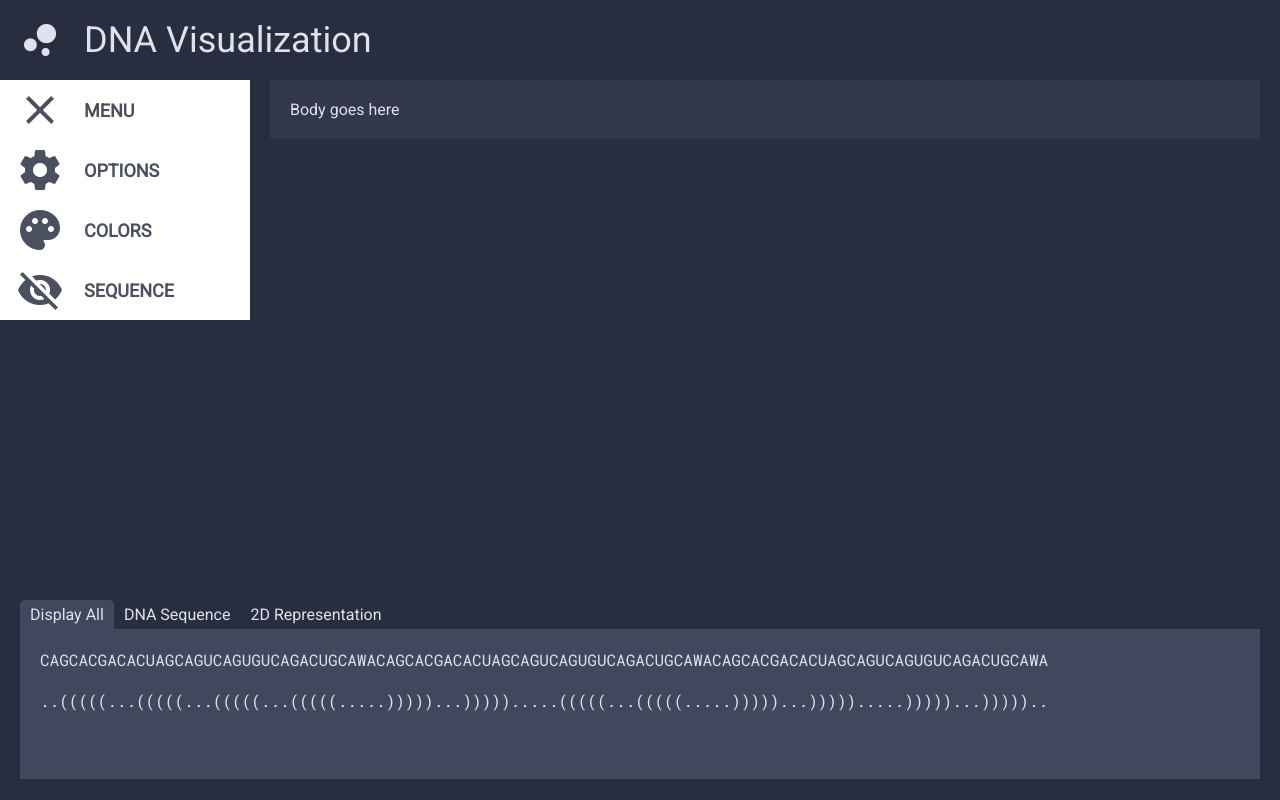
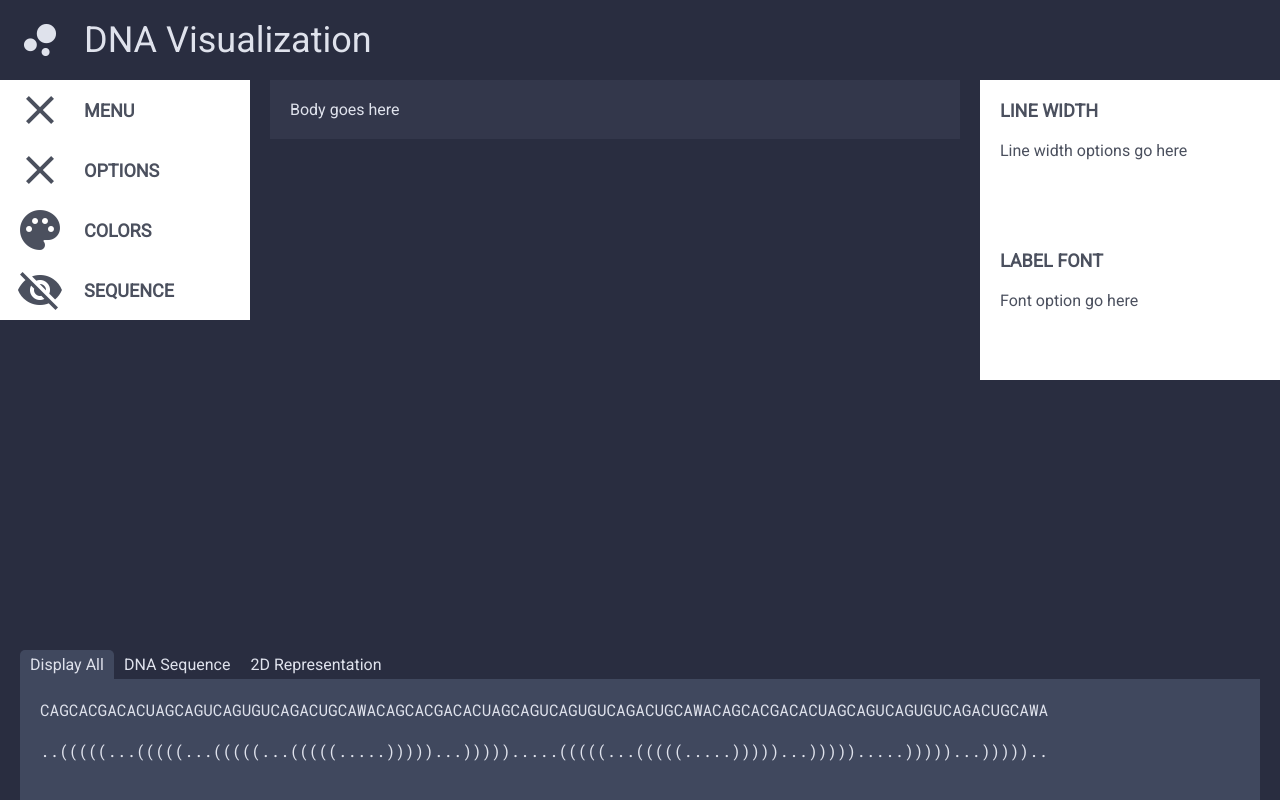
Before and after one commit to tom-ogasawara/dna, a React (Create React App) app: page / in a window 1280 px wide. Built offline with nearby package versions, Linux system fonts and the light colour scheme; the HTML template or start-up script is replaced by a standard one.

Commit message:
Update menu styling

```diff
--- a/src/components/Colors/index.js
+++ b/src/components/Colors/index.js
@@ -5,8 +5,9 @@ import './style.css';
 class Colors extends Component {
   render() {
     return (
-      <div>
-        Colors
+      <div className="colors">
+        <div className="title">COLORS</div>
+        <div className="content">Content goes here</div>
       </div>
     );
   }
--- a/src/components/Colors/style.css
+++ b/src/components/Colors/style.css
@@ -0,0 +1,15 @@
+.colors {
+  display: flex;
+  flex-direction: column;
+  height: 300px;
+}
+
+.colors .title {
+  font-weight: bold;
+  font-size: 18px;
+  margin: 20px;
+}
+
+.colors .content {
+  margin: 20px;
+}
--- a/src/components/Menu/index.js
+++ b/src/components/Menu/index.js
@@ -12,7 +12,7 @@ class Menu extends Component {
 
     this.state = {
       menuOpen: true,
-      optionsOpen: false,
+      optionsOpen: true,
       colorsOpen: false,
       sequenceOpen: true
     };
@@ -79,11 +79,11 @@ class Menu extends Component {
             title="SEQUENCE"
           />
         </div>
-        <div className={`right-menu options ${optionsStatus}`}>
-          options
+        <div className={`right-menu ${optionsStatus}`}>
+          <Options />
         </div>
-        <div className={`right-menu colors ${colorsStatus}`}>
-          colors
+        <div className={`right-menu ${colorsStatus}`}>
+          <Colors />
         </div>
         <div className={`sequence ${sequenceStatus}`}>
           <Sequence />
--- a/src/components/Menu/style.css
+++ b/src/components/Menu/style.css
@@ -57,10 +57,9 @@
 
 .sequence {
   position: absolute;
-  height: 200px;
+  height: 150px;
   bottom: 0px;
   left: 0px;
-  transition: 0.2s ease-in-out;
   overflow-x: hidden;
   transition: 0.2s ease-in-out;
 }
--- a/src/components/Options/index.js
+++ b/src/components/Options/index.js
@@ -5,8 +5,19 @@ import './style.css';
 class Options extends Component {
   render() {
     return (
-      <div>
-        options
+      <div className="options">
+        <div className="section">
+          <div className="title">LINE WIDTH</div>
+          <div className="content">
+            Line width options go here
+          </div>
+        </div>
+        <div className="section">
+          <div className="title">LABEL FONT</div>
+          <div className="content">
+            Font option go here
+          </div>
+        </div>
       </div>
     );
   }
--- a/src/components/Options/style.css
+++ b/src/components/Options/style.css
@@ -0,0 +1,21 @@
+.options {
+  display: flex;
+  flex-direction: column;
+  justify-content: space-between;
+  height: 300px;
+  z-index: 3;
+}
+
+.options .section {
+  flex: 1;
+}
+
+.options .title {
+  font-weight: bold;
+  font-size: 18px;
+  margin: 20px;
+}
+
+.options .content {
+  margin: 20px;
+}
--- a/src/components/Sequence/style.css
+++ b/src/components/Sequence/style.css
@@ -20,7 +20,7 @@
 
 .display-container {
   background: #40485e;
-  height: 150px;
+  height: 121px;
 }
 
 .sequence-container .display {
```
